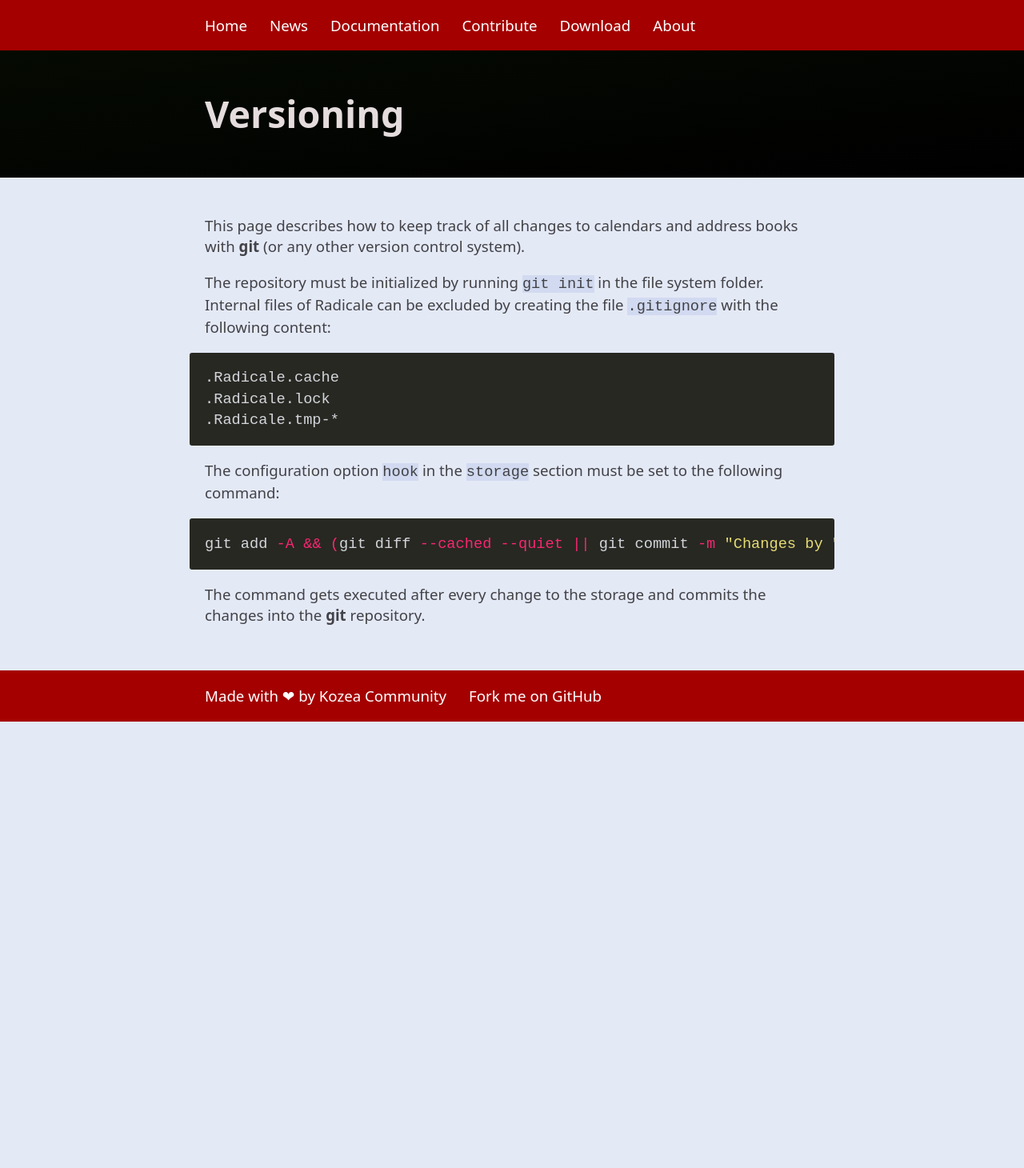
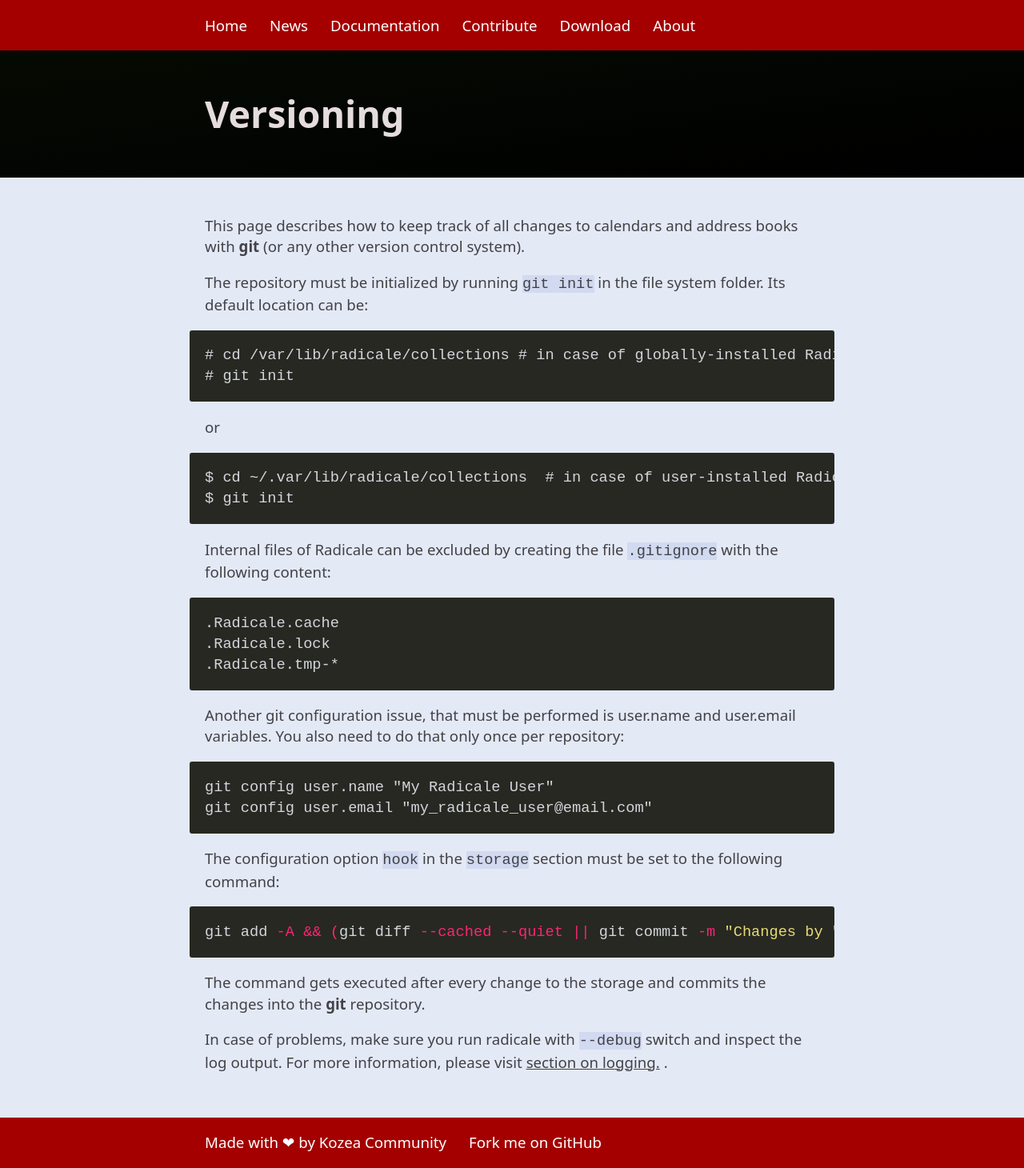
Before and after one commit to Kozea/Radicale, a Jekyll site: the page built from versioning.md, in a window 1280 px wide. Shown: the whole page at 80% size. Built offline with Jekyll 4.4.1, drawn with Linux system fonts in a browser that asks for light colours; before the commit the page ends 902 px from its top, so only the background shows below that.

Commit message:
Extra information about git hook
Fixes #876

````diff
--- a/versioning.md
+++ b/versioning.md
@@ -8,12 +8,32 @@
 address books with **git** (or any other version control system).
 
 The repository must be initialized by running `git init` in the file
-system folder. Internal files of Radicale can be excluded by creating the
+system folder. Its default location can be:
+
+```
+# cd /var/lib/radicale/collections # in case of globally-installed Radicale
+# git init
+```
+or
+```
+$ cd ~/.var/lib/radicale/collections  # in case of user-installed Radicale
+$ git init
+```
+
+Internal files of Radicale can be excluded by creating the
 file `.gitignore` with the following content:
 ```
 .Radicale.cache
 .Radicale.lock
 .Radicale.tmp-*
+```
+
+Another git configuration issue, that must be performed is user.name and user.email
+variables. You also need to do that only once per repository:
+
+```
+git config user.name "My Radicale User"
+git config user.email "my_radicale_user@email.com"
 ```
 
 The configuration option `hook` in the `storage` section must be set to
@@ -24,3 +44,7 @@
 
 The command gets executed after every change to the storage and commits
 the changes into the **git** repository.
+
+In case of problems, make sure you run radicale with ``--debug`` switch and
+inspect the log output. For more information, please visit
+[section on logging.]({{ site.baseurl }}/logging/) .
````
